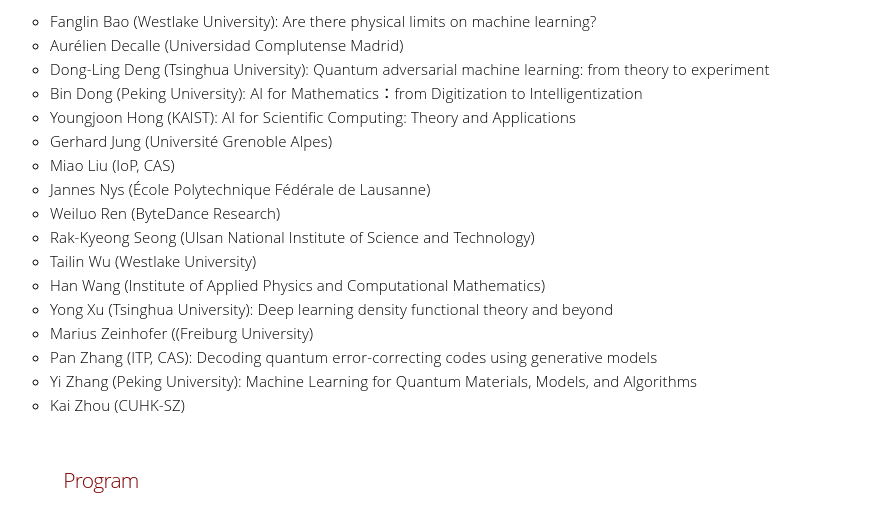
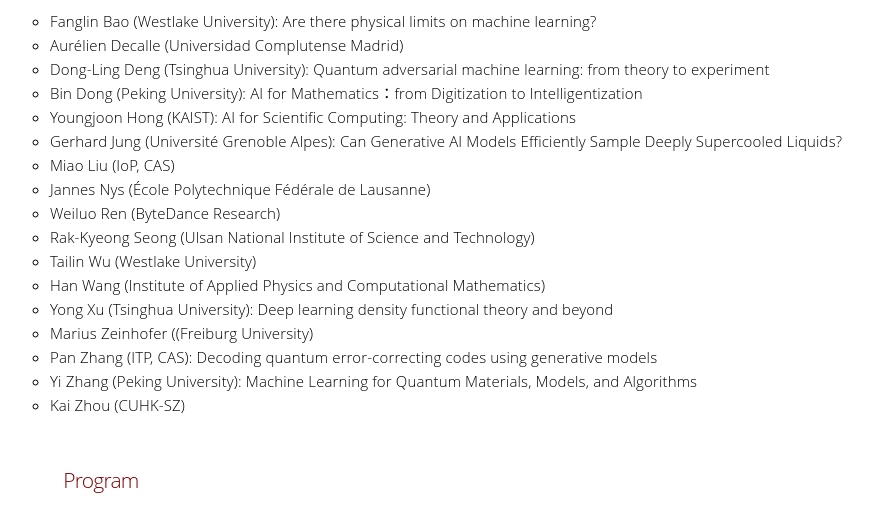
Before and after one commit to AIForTheoreticalSciences/AIForTheoreticalSciences.github.io, a plain HTML site: page index.html in a window 1280 px wide. Shown: the part 1881-2403 px from the top of the page, without its empty margins (150-1023 px from the left). Drawn offline with Linux system fonts and the light colour scheme.

Commit message:
Update index.html

```diff
--- a/index.html
+++ b/index.html
@@ -104,7 +104,7 @@
 	<li> Dong-Ling Deng (Tsinghua University): Quantum adversarial machine learning: from theory to experiment
 	<li> Bin Dong (Peking University): AI for Mathematics：from Digitization to Intelligentization
 	<li> Youngjoon Hong (KAIST): AI for Scientific Computing: Theory and Applications
-	<li> Gerhard Jung (Université Grenoble Alpes)
+	<li> Gerhard Jung (Université Grenoble Alpes): Can Generative AI Models Efficiently Sample Deeply Supercooled Liquids?
 	<li> Miao Liu (IoP, CAS)
 	<li> Jannes Nys (École Polytechnique Fédérale de Lausanne)
 	<li> Weiluo Ren (ByteDance Research)
```
